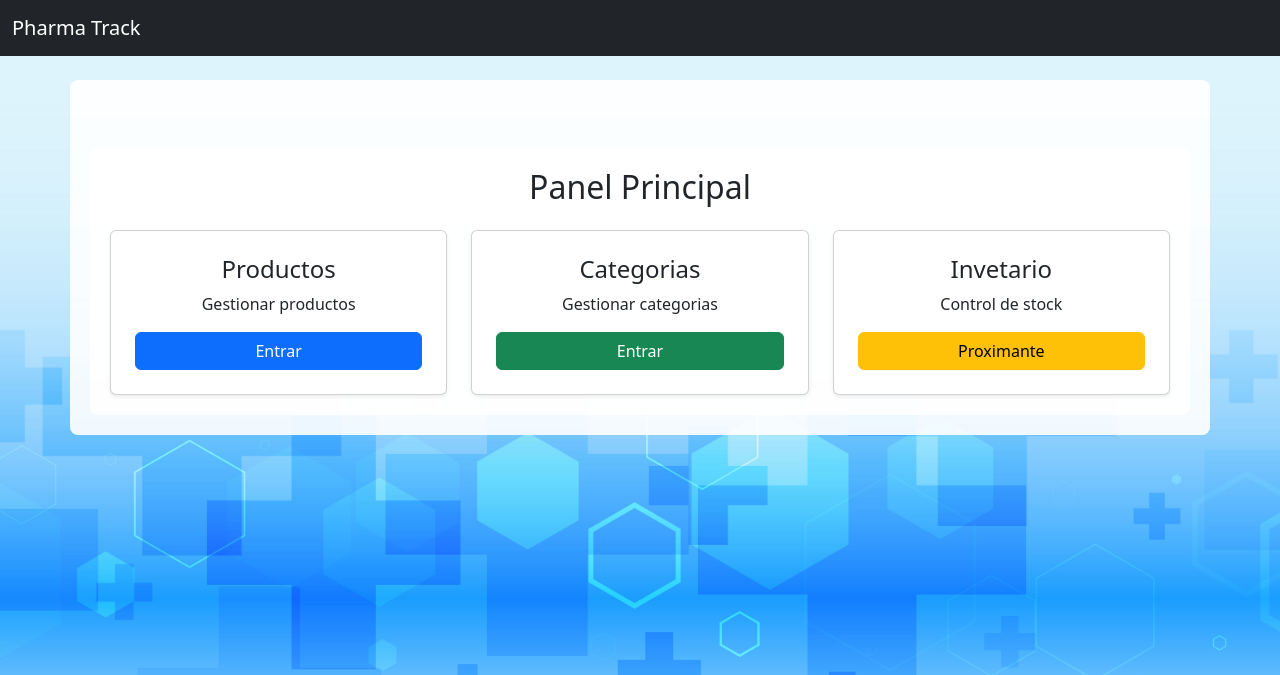
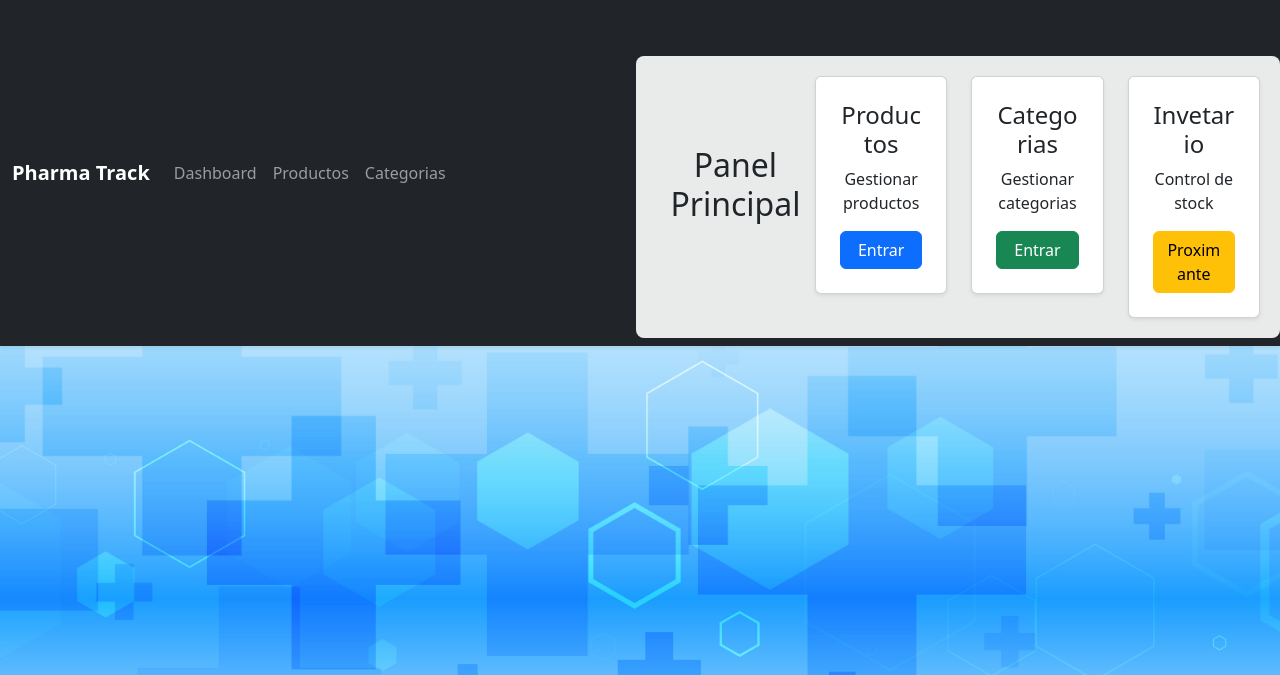
Before and after one commit to Diego07265/Drogueria-Pharma-Track, a PHP site: page /pharma-track/index.php?controller=dashboard in a window 1280 px wide. Shown: the top 675 px of the page. Run offline with PHP 8.4, Linux system fonts and the light colour scheme.

Commit message:
Agrega menú de navegación en layout

```diff
--- a/app/views/layout/header.php
+++ b/app/views/layout/header.php
@@ -35,25 +35,44 @@ if (session_status() === PHP_SESSION_NONE) {
 
 <body class="bg-light">
 
-    <nav class="navbar navbar-expand-lg navbar-dark bg-dark">
+    <nav class="navbar navbar-expand-lg navbar-dark bg-dark shadow-sm">
         <div class="container-fluid">
-            <span class="navbar-brand">
-                Pharma Track
-            </span>
 
-            <div class="d-flex align-items-center">
+            <a class="navbar-brand fw-bold" href="/pharma-track/public/index.php?controller=categoria&action=index">Pharma Track</a>
+
+            <button class="navbar-toggler" type="button" data-bs-toggle="collapse" data-bs-target="#menu">
+                <span class="navbar-toggler-icon"></span>
+            </button>
+
+            <div class="collapse navbar-collapse" id="menu">
+                <ul class="navbar-nav me-auto mb-2 mb-lg-0">
+
+                    <li class="nav-item">
+                        <a class="nav-link" href="/pharma-track/public/index.php?controller=categoria&action=index">Dashboard
+                        </a>
+                    </li>
+
+                    <li class="nav-item">
+                        <a class="nav-link" href="/pharma-track/public/index.php?controller=producto&action=index">Productos
+                        </a>
+                    </li>
+
+                    <li class="nav-item">
+                        <a class="nav-link" href="/pharma-track/public/index.php?controller=categoria&action=index">Categorias
+                        </a>
+                    </li>
+
+                </ul>
+
                 <?php if (isset($_SESSION['empleado'])): ?>
-                    <span class="text-white me-3">
-                        Usuario: <?= htmlspecialchars($_SESSION['empleado']['usuario']) ?>
+                    <span class="navbar-text text-white me-3">
+                        <?= htmlspecialchars($_SESSION['empleado']['usuario']) ?>
                     </span>
 
-                    <a href="/pharma-track/public/index.php?controller=auth&action=logout"
-                        class="btn btn-outline-light btn-sm">
+                    <a href="/pharma-track/public/index.php?controller=auth&action=logout" class="btn btn-outline-light btn-sm">
                         Cerrar sesión
                     </a>
                 <?php endif; ?>
+
             </div>
         </div>
-    </nav>
-    <!-- Contenedor principal -->
-    <div class="container mt-4">
```
